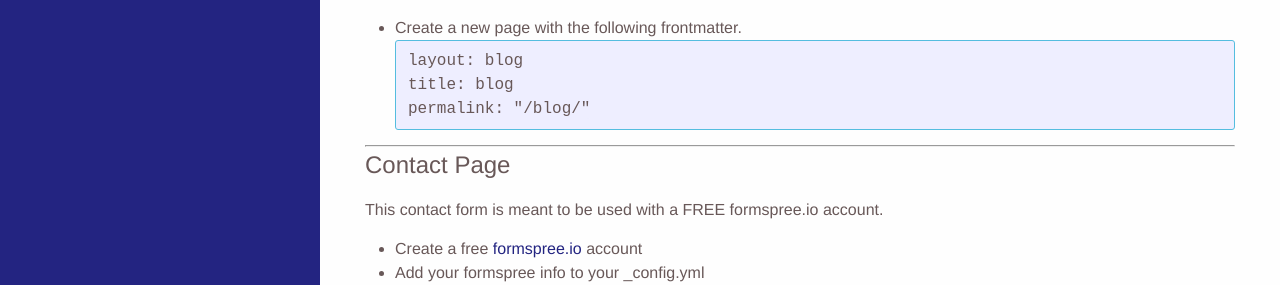
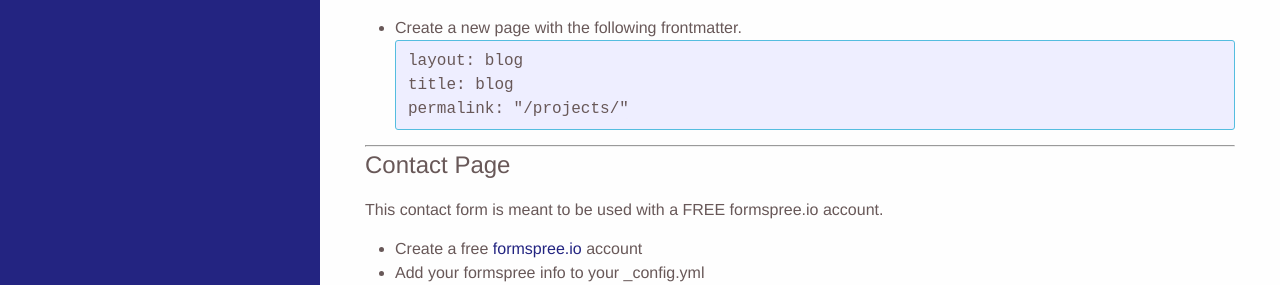
Before and after one commit to Ueur/ueur.github.io, a Jekyll site: the page built from _pages/layouts.md, in a window 1280 px wide. Shown: the part 773-1058 px from the top of the page. Built offline with Jekyll 4.4.1, drawn with Linux system fonts in a browser that asks for light colours.

Commit message:
my commit message

````diff
--- a/_pages/layouts.md
+++ b/_pages/layouts.md
@@ -37,7 +37,7 @@ This page will automatically show your blog posts.
 ```
 layout: blog
 title: blog
-permalink: "/blog/"
+permalink: "/projects/"
 ```
 
 ---------
````
Also changed, not shown: _pages/header-image.md (+1 -1 lines).
